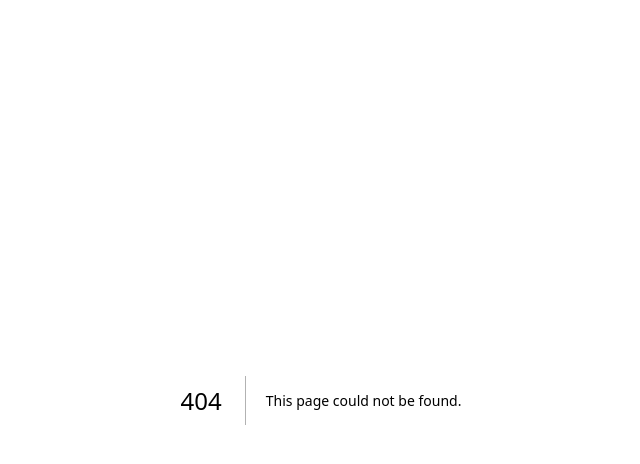
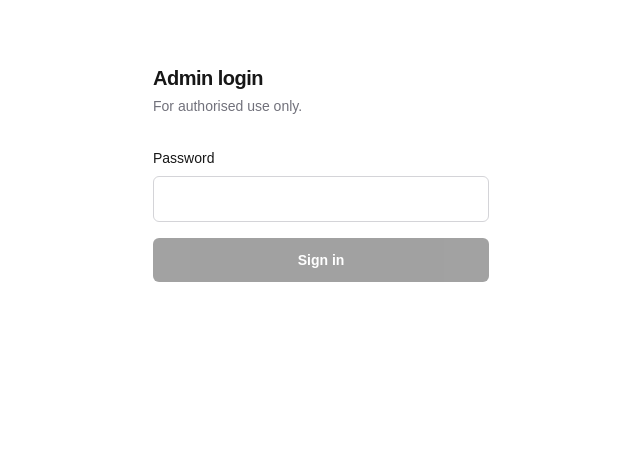
Before and after one commit to IrynaLypnyk/cv-tailor, a Next.js app: page /admin-login in a window 1280 px wide. Before the commit this address had no page. Shown: the top 464 px of the page, without its empty margins (319-959 px from the left). Built offline with nearby package versions, Linux system fonts and the light colour scheme.

Commit message:
feat: add /admin-login page and POST /api/admin-login route

```diff
--- /dev/null
+++ b/app/admin-login/page.tsx
@@ -0,0 +1,89 @@
+"use client";
+
+import { useState } from "react";
+import { useRouter } from "next/navigation";
+
+export default function AdminLoginPage() {
+  const router = useRouter();
+  const [password, setPassword] = useState("");
+  const [error, setError] = useState<string | null>(null);
+  const [isLoading, setIsLoading] = useState(false);
+
+  async function handleSubmit(e: React.FormEvent) {
+    e.preventDefault();
+    if (!password.trim()) return;
+
+    setIsLoading(true);
+    setError(null);
+
+    try {
+      const res = await fetch("/api/admin-login", {
+        method: "POST",
+        headers: { "Content-Type": "application/json" },
+        body: JSON.stringify({ password }),
+      });
+
+      if (res.ok) {
+        // Full navigation so the server component (app/page.tsx) re-reads
+        // the new adminSession cookie on the next render.
+        router.push("/");
+        router.refresh();
+      } else {
+        const data = (await res.json()) as { error?: string };
+        setError(data.error ?? "Login failed. Please try again.");
+        setIsLoading(false);
+      }
+    } catch {
+      setError("Network error. Please try again.");
+      setIsLoading(false);
+    }
+  }
+
+  return (
+    <div
+      data-component="AdminLoginPage"
+      className="mx-auto flex w-full max-w-sm flex-col gap-8 px-4 py-16 sm:px-6"
+    >
+      <header className="flex flex-col gap-1">
+        <h1 className="text-xl font-semibold tracking-tight text-foreground">
+          Admin login
+        </h1>
+        <p className="text-sm text-zinc-500">
+          For authorised use only.
+        </p>
+      </header>
+
+      <form onSubmit={handleSubmit} className="flex flex-col gap-4">
+        <div className="flex flex-col gap-2">
+          <label
+            htmlFor="admin-password"
+            className="text-sm font-medium text-foreground"
+          >
+            Password
+          </label>
+          <input
+            id="admin-password"
+            type="password"
+            autoComplete="current-password"
+            value={password}
+            disabled={isLoading}
+            onChange={(e) => setPassword(e.target.value)}
+            className="w-full rounded-md border border-zinc-300 bg-background px-4 py-3 text-sm text-foreground placeholder:text-zinc-400 focus:border-zinc-500 focus:outline-none focus:ring-1 focus:ring-zinc-500 disabled:cursor-not-allowed disabled:opacity-50"
+          />
+        </div>
+
+        {error && (
+          <p className="text-sm text-red-600">{error}</p>
+        )}
+
+        <button
+          type="submit"
+          disabled={!password.trim() || isLoading}
+          className="rounded-md bg-foreground px-6 py-3 text-sm font-semibold text-background transition-opacity hover:opacity-80 disabled:cursor-not-allowed disabled:opacity-40"
+        >
+          {isLoading ? "Signing in…" : "Sign in"}
+        </button>
+      </form>
+    </div>
+  );
+}
--- /dev/null
+++ b/app/api/admin-login/route.ts
@@ -0,0 +1,54 @@
+import { NextRequest, NextResponse } from "next/server";
+import {
+  signAdminToken,
+  buildAdminSessionCookie,
+} from "@/lib/auth/session";
+
+export async function POST(req: NextRequest) {
+  let body: unknown;
+
+  try {
+    body = await req.json();
+  } catch {
+    return NextResponse.json(
+      { error: "Invalid request body." },
+      { status: 400 }
+    );
+  }
+
+  const password =
+    typeof (body as Record<string, unknown>)?.password === "string"
+      ? ((body as Record<string, unknown>).password as string)
+      : "";
+
+  const adminPassword = process.env.ADMIN_PASSWORD;
+
+  if (!adminPassword) {
+    // Misconfigured server — do not reveal details to the client.
+    console.error("ADMIN_PASSWORD environment variable is not set.");
+    return NextResponse.json(
+      { error: "Server configuration error." },
+      { status: 500 }
+    );
+  }
+
+  if (!password || password !== adminPassword) {
+    // Use a fixed response time to avoid timing-based enumeration.
+    await new Promise((resolve) => setTimeout(resolve, 300));
+    return NextResponse.json(
+      { error: "Incorrect password." },
+      { status: 401 }
+    );
+  }
+
+  const token = signAdminToken();
+  const cookieHeader = buildAdminSessionCookie(token);
+
+  return NextResponse.json(
+    { ok: true },
+    {
+      status: 200,
+      headers: { "Set-Cookie": cookieHeader },
+    }
+  );
+}
```
